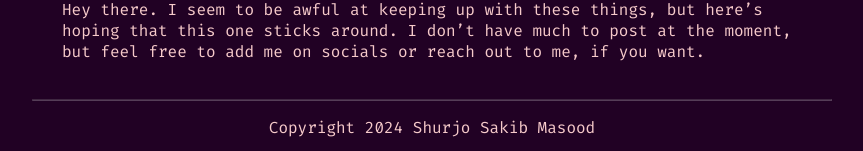
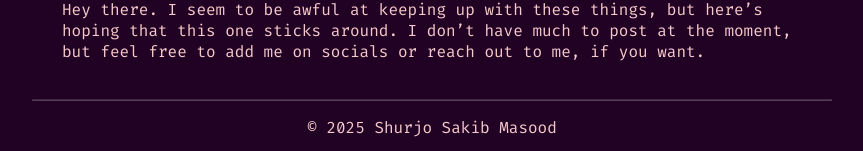
Before and after one commit to shoenot/shurj0.github.io, a Jekyll site: the page built from index.html, in a window 1280 px wide and 900 px high, scrolled down 5480 px. Shown: the part 746-897 px from the top of the window, without its empty margins (208-1071 px from the left). Built offline with Jekyll 4.4.1, drawn with Linux system fonts in a browser that asks for light colours.

Commit message:
updated footer

```diff
--- a/_layouts/default.html
+++ b/_layouts/default.html
@@ -62,7 +62,7 @@
         </div>
         <footer class="footer mt-auto">
             <div class="container">
-                <span id="footer-custom">Copyright 2024 Shurjo Sakib Masood</span>
+                <span id="footer-custom">© 2025 Shurjo Sakib Masood</span>
             </div>
         </footer>
     </body>
```
